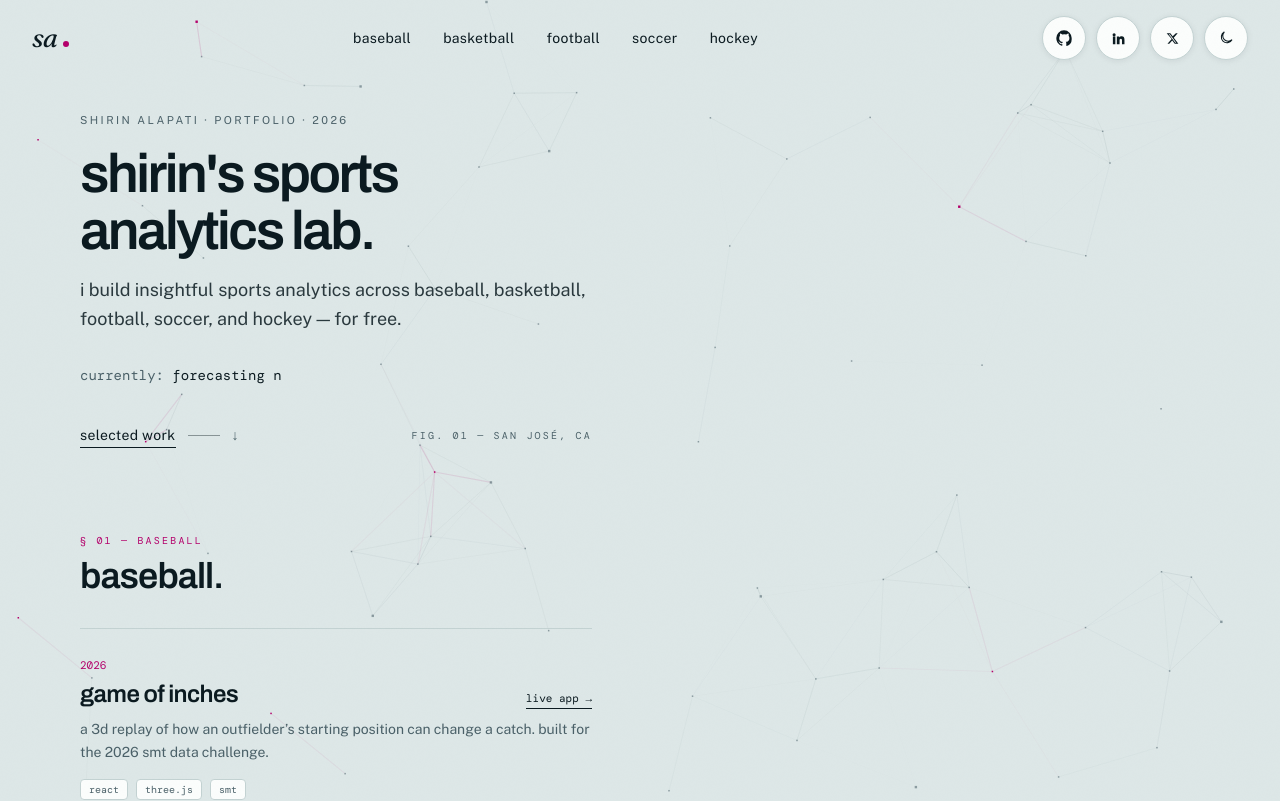
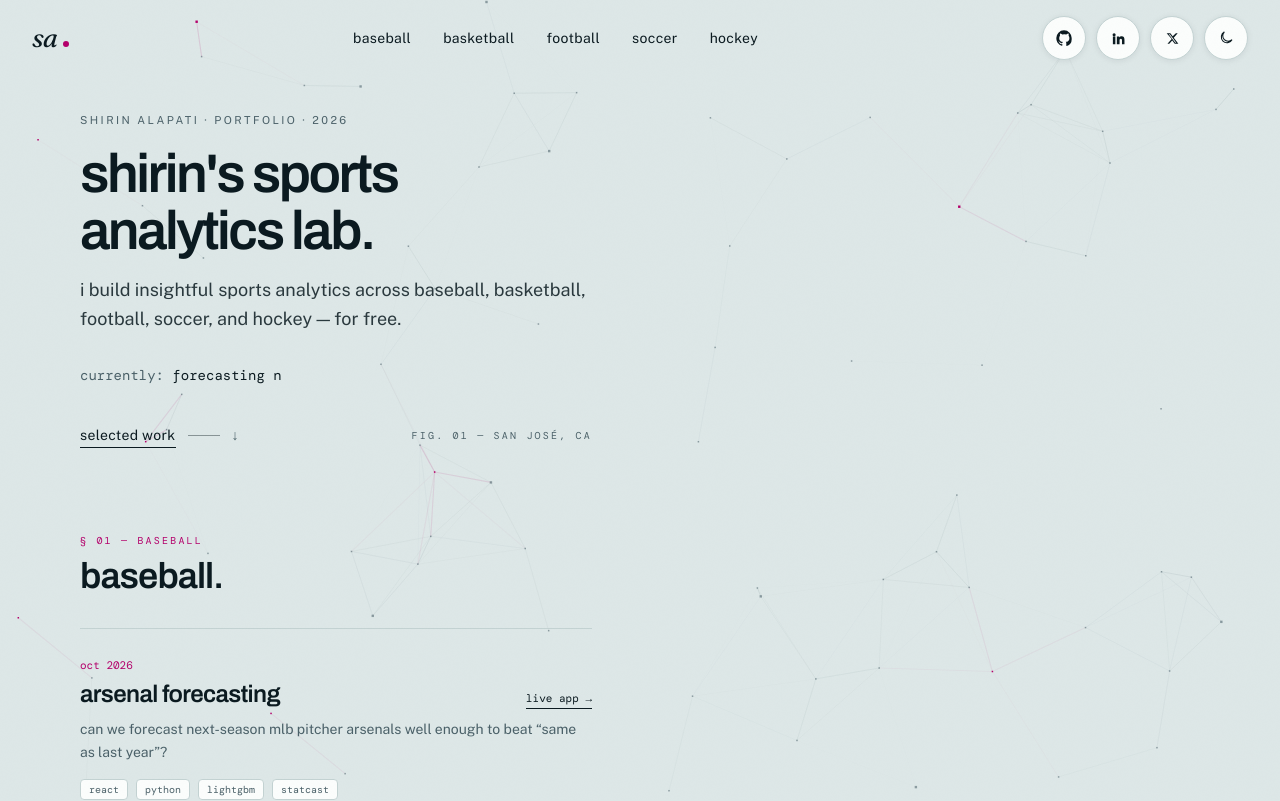
Before and after one commit to shirinalapati/shirin-sports-analytics-lab, a React (Vite) app: page / in a window 1280 px wide. Shown: the top 801 px of the page. Built offline with nearby package versions, Linux system fonts and the light colour scheme; a web font is replaced by a local one.

Commit message:
Add arsenal forecasting to the baseball projects.

```diff
--- a/src/data/projects.ts
+++ b/src/data/projects.ts
@@ -197,6 +197,20 @@ export const projects: Project[] = [
     hrefLabel: "live app",
   },
   {
+    slug: "arsenal-forecasting",
+    title: "arsenal forecasting",
+    dates: "oct 2026",
+    sport: "baseball",
+    featured: true,
+    blurb:
+      "can we forecast next-season mlb pitcher arsenals well enough to beat “same as last year”?",
+    detail:
+      "two independent approaches, each locked before scoring, then combined into one 2027 forecast. 2021–2026 statcast season aggregates; test year 2025→2026 (412 pitchers). the official mix model beat last year’s usage by 4.9% on total-variation error; the steadier reading is about 2.0% better than simple shrinkage. who will change ranks above chance, but most movement stays unpredictable, and the benefit to hitters is untested. the app has 2027 mix forecasts, a change watchlist, evaluation, and a 15-minute presentation.",
+    tags: ["react", "python", "lightgbm", "statcast"],
+    href: "https://shirinalapati.github.io/arsenal-forecasting/",
+    hrefLabel: "live app",
+  },
+  {
     slug: "game-of-inches",
     title: "game of inches",
     dates: "2026",
```
